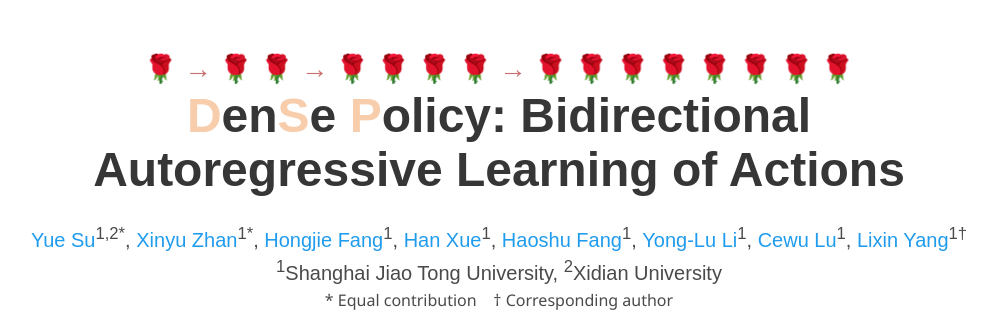
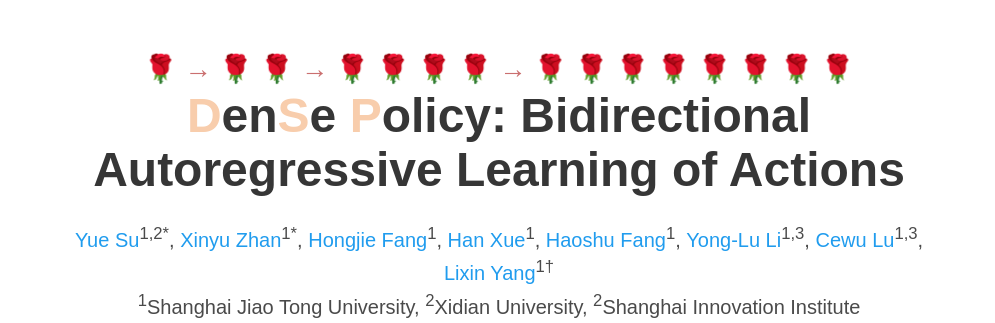
Before and after one commit to Selen-Suyue/DspNet, a plain HTML site: page index.html in a window 1280 px wide. Shown: the top 323 px of the page, without its empty margins (141-1136 px from the left). Drawn offline with nearby package versions, Linux system fonts and the light colour scheme; some icons are missing; a web font is replaced by a local one.

Commit message:
add institute

```diff
--- a/index.html
+++ b/index.html
@@ -75,10 +75,10 @@
                 <a href="https://fang-haoshu.github.io/">Haoshu Fang</a><sup>1</sup>,
               </span>
               <span class="author-block">
-                <a href="https://dirtyharrylyl.github.io/">Yong-Lu Li</a><sup>1</sup>,
+                <a href="https://dirtyharrylyl.github.io/">Yong-Lu Li</a><sup>1,3</sup>,
               </span>
               <span class="author-block">
-                <a href="http://mvig.org">Cewu Lu</a><sup>1</sup>,
+                <a href="http://mvig.org">Cewu Lu</a><sup>1,3</sup>,
               </span>
               <span class="author-block">
                 <a href="https://lixiny.github.io">Lixin Yang</a><sup>1&dagger;</sup>
@@ -87,7 +87,8 @@
 
             <div class="is-size-5 publication-authors">
               <span class="author-block"><sup>1</sup>Shanghai Jiao Tong University,</span>
-              <span class="author-block"><sup>2</sup>Xidian University</span>
+              <span class="author-block"><sup>2</sup>Xidian University,</span>
+              <span class="author-block"><sup>2</sup>Shanghai Innovation Institute</span>
             </div>
 
             * Equal contribution &nbsp;&nbsp; &dagger; Corresponding author
```
